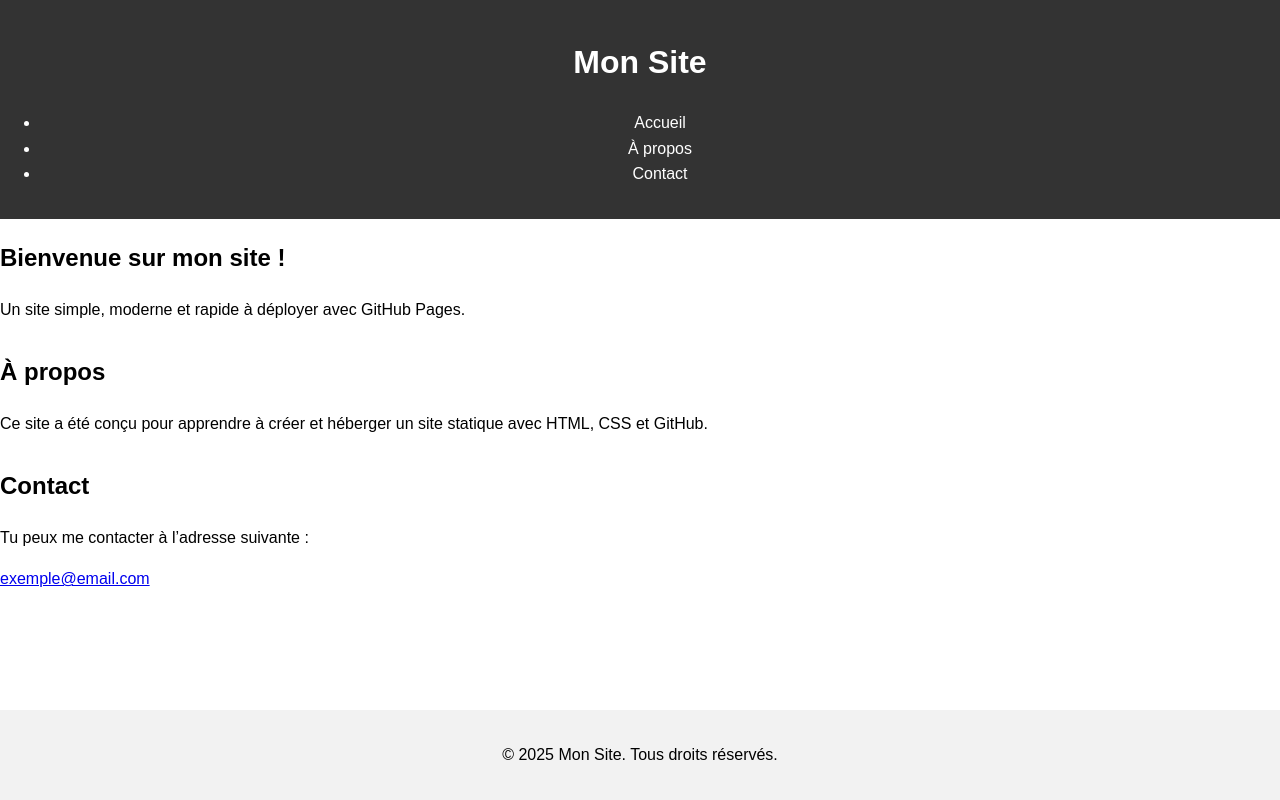
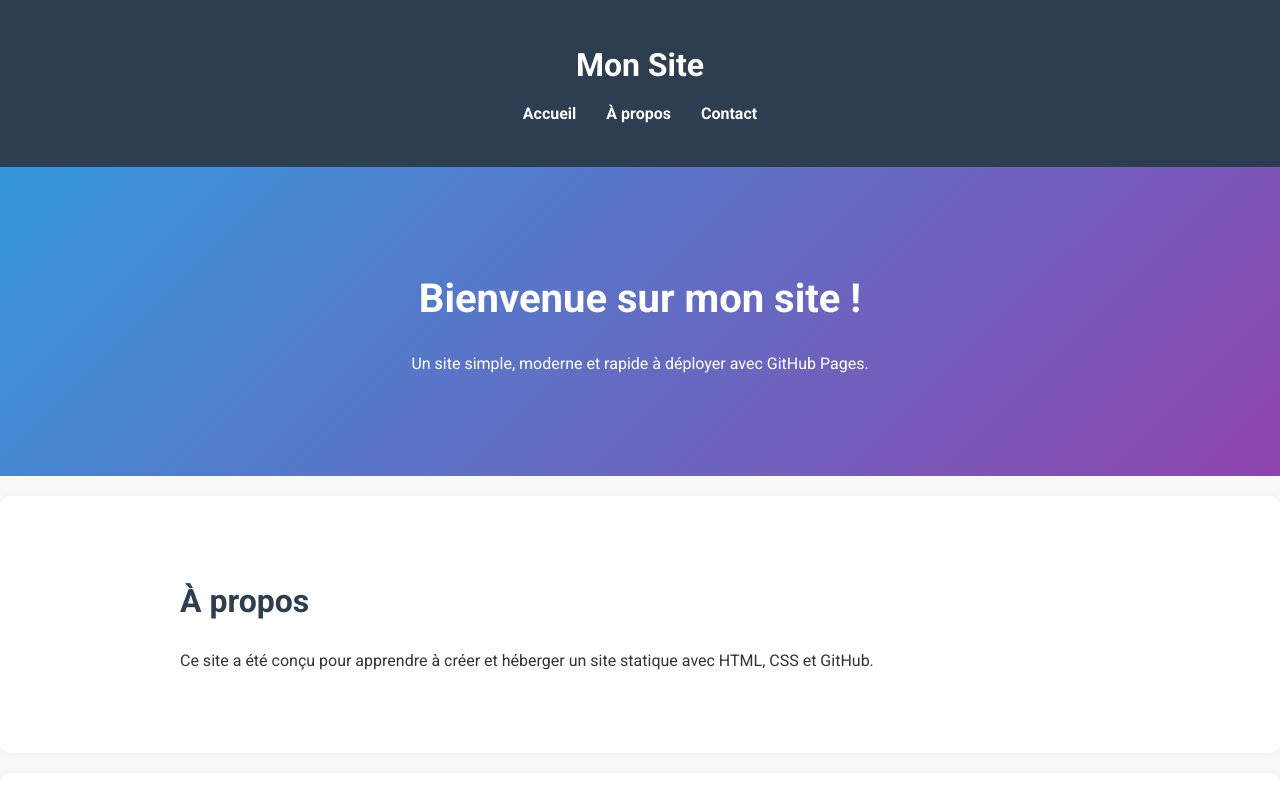
Before and after one commit to kxtrovon/kxtrovon.github.io, a plain HTML site: page index.html in a window 1280 px wide. Shown: the top 800 px of the page. Drawn offline with Linux system fonts and the light colour scheme.

Commit message:
Update style.css

```diff
--- a/style.css
+++ b/style.css
@@ -1,40 +1,107 @@
-body {
-  font-family: Arial, sans-serif;
+/* Style de base */
+* {
+  box-sizing: border-box;
   margin: 0;
   padding: 0;
-  line-height: 1.6;
 }
 
+body {
+  font-family: 'Roboto', sans-serif;
+  line-height: 1.6;
+  background-color: #f9f9f9;
+  color: #333;
+}
+
+.container {
+  max-width: 960px;
+  margin: 0 auto;
+  padding: 20px;
+}
+
+/* En-tête */
 header {
-  background-color: #333;
-  color: white;
-  padding: 1em 0;
+  background-color: #2c3e50;
+  color: #fff;
+  padding: 20px 0;
+}
+
+header h1 {
+  text-align: center;
+  margin-bottom: 10px;
+}
+
+nav ul {
+  display: flex;
+  justify-content: center;
+  list-style: none;
+}
+
+nav ul li {
+  margin: 0 15px;
+}
+
+nav ul li a {
+  color: #fff;
+  text-decoration: none;
+  font-weight: bold;
+}
+
+nav ul li a:hover {
+  text-decoration: underline;
+}
+
+/* Section Hero */
+.hero {
+  background: linear-gradient(135deg, #3498db, #8e44ad);
+  color: #fff;
+  padding: 80px 20px;
   text-align: center;
 }
 
-nav a {
-  color: white;
-  margin: 0 15px;
-  text-decoration: none;
+.hero h2 {
+  font-size: 2.5em;
+  margin-bottom: 20px;
 }
 
-nav a:hover {
-  text-decoration: underline;
+/* Sections classiques */
+.section {
+  background-color: #fff;
+  padding: 60px 20px;
+  margin-top: 20px;
+  border-radius: 10px;
+  box-shadow: 0 0 10px rgba(0,0,0,0.05);
 }
 
-main {
-  padding: 20px;
+.section h2 {
+  margin-bottom: 20px;
+  font-size: 2em;
+  color: #2c3e50;
 }
 
-section {
-  margin-bottom: 30px;
+/* Footer */
+footer {
+  background-color: #2c3e50;
+  color: #fff;
+  text-align: center;
+  padding: 20px 0;
+  margin-top: 40px;
 }
 
-footer {
-  background-color: #f2f2f2;
-  text-align: center;
-  padding: 1em 0;
-  position: fixed;
-  width: 100%;
-  bottom: 0;
+/* Responsive */
+@media (max-width: 600px) {
+  nav ul {
+    flex-direction: column;
+  }
+
+  nav ul li {
+    margin: 10px 0;
+  }
+
+  .hero h2 {
+    font-size: 1.8em;
+  }
+
+  .section h2 {
+    font-size: 1.5em;
+  }
 }
```
